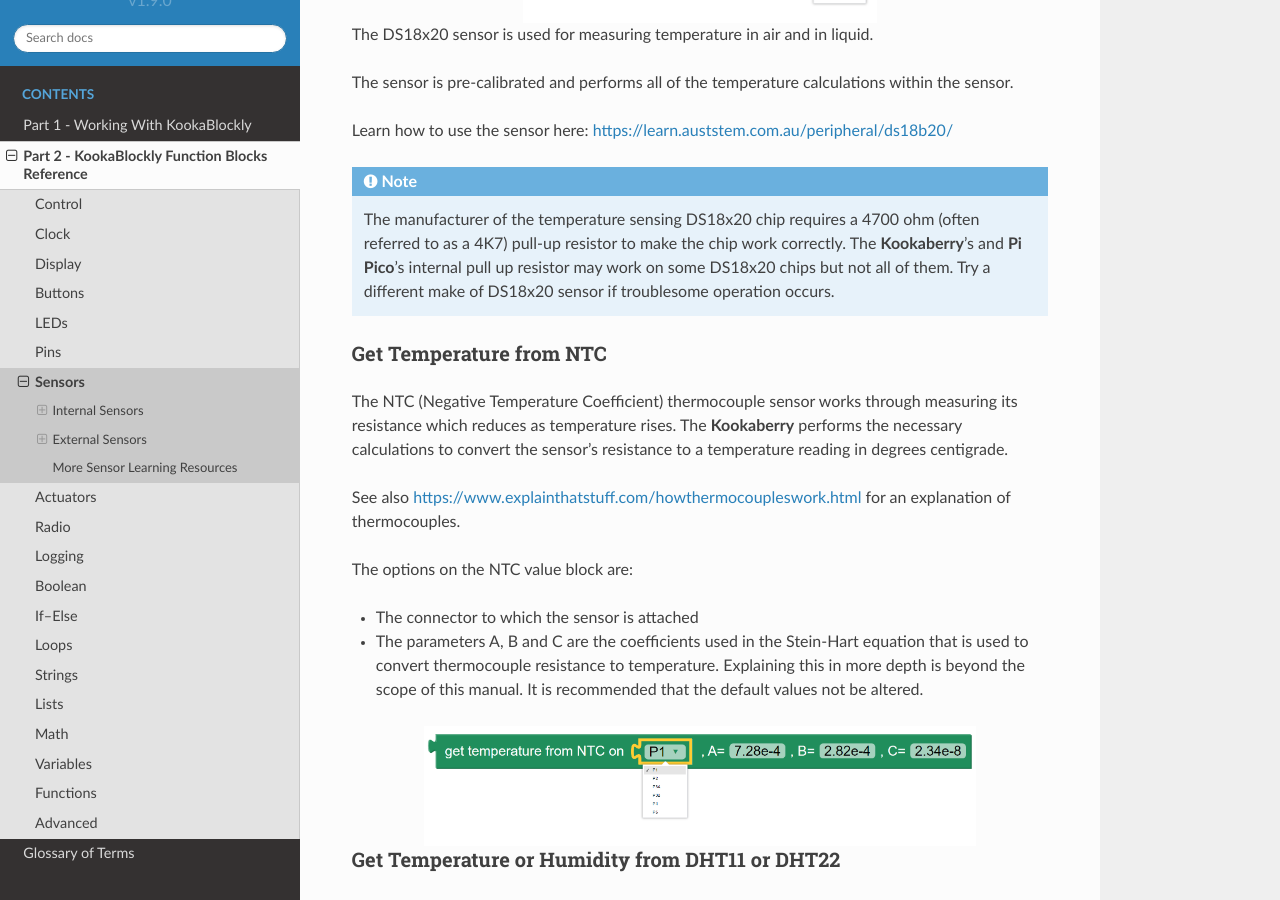
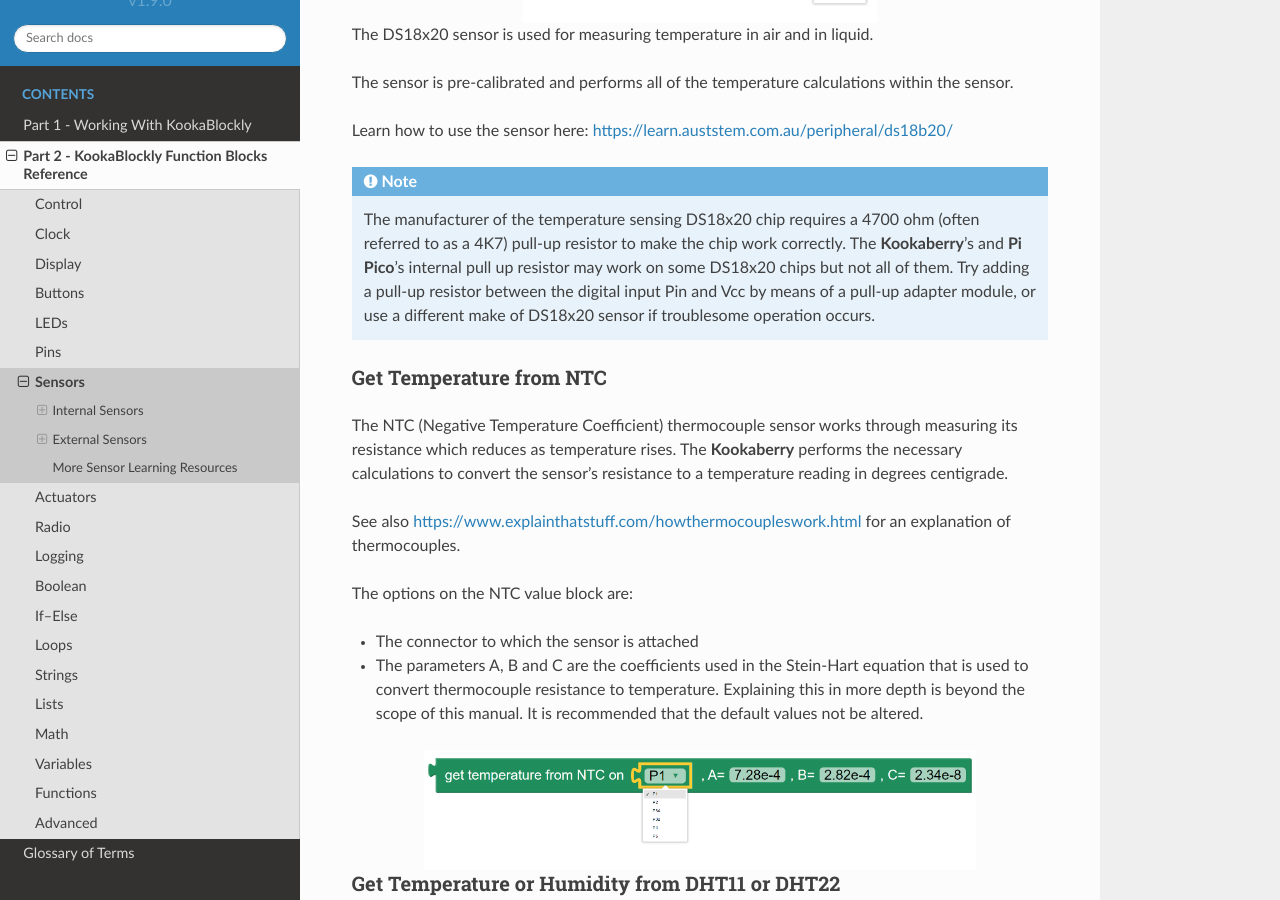
Before and after one commit to TDStrasser/KookaBlockly-Reference, a Sphinx documentation site: the page built from docs/source/sensors.rst, in a window 1280 px wide and 900 px high, scrolled down 3021 px. Built offline with Sphinx 7.4.7 and the Read the Docs theme 2.0.0, drawn with Linux system fonts in a browser that asks for light colours.

Commit message:
Remedies addressing review issues

```diff
--- a/docs/source/introduction.rst
+++ b/docs/source/introduction.rst
@@ -23,7 +23,7 @@ The blocks click together like pieces of a jigsaw puzzle to form a series of ste
 The example shown above shows a loop that writes a welcome message on the **Kookaberry** display and flashes the **Kookaberry**'s **LEDs**.
 It then sleeps for 2 seconds and then goes back to the beginning of the loop.  The loop will run until the **Kookaberry** is reset or power is removed.
 
-**KookaBlockly** was meticulously crafted by Damien George (George Robotics – MicroPython) in collaboration with Kookaberry Pty Ltd.
+**KookaBlockly** was created by Damien George (George Robotics – MicroPython) in collaboration with Kookaberry Pty Ltd.
 It also received support from the AustSTEM Foundation, the Warren Centre, and the Vonwiller Foundation.
 
 Key Features
--- a/docs/source/pins.rst
+++ b/docs/source/pins.rst
@@ -7,7 +7,7 @@ The **Pins** category, shown in :numref:`pinpalette`, provides the means to cont
 
 .. _pinpalette:
 .. figure:: images/pins-palette.png
-   :width: 500
+   :scale: 400
    :align: center
 
    The palette of **KookaBlockly** **Pins** blocks
@@ -35,7 +35,8 @@ In those cases type in the Pin's identifier into the **String** block, as shown
 
    Using a **String** value block instead of a **Pins** drop-down selection.
 
-
+There are break-out (expander) circuit boards for the **Kookaberry** and the **Pi Pico** that make more of the **GPIO Pins** available for
+connection and therefore practical use within **KookaBlockly** scripts.
 
 Pin Turn ON
 -----------
--- a/docs/source/sensors.rst
+++ b/docs/source/sensors.rst
@@ -114,7 +114,8 @@ Learn how to use the sensor here: https://learn.auststem.com.au/peripheral/ds18b
 
    The manufacturer of the temperature sensing DS18x20 chip requires a 4700 ohm (often referred to as a 4K7) pull-up resistor
    to make the chip work correctly. The **Kookaberry**'s and **Pi Pico**'s internal pull up resistor may work on some DS18x20 chips but not all of them.
-   Try a different make of DS18x20 sensor if troublesome operation occurs.
+   Try adding a pull-up resistor between the digital input Pin and Vcc by means of a pull-up adapter module,
+   or use a different make of DS18x20 sensor if troublesome operation occurs.
 
 Get Temperature from NTC
 ~~~~~~~~~~~~~~~~~~~~~~~~
```
